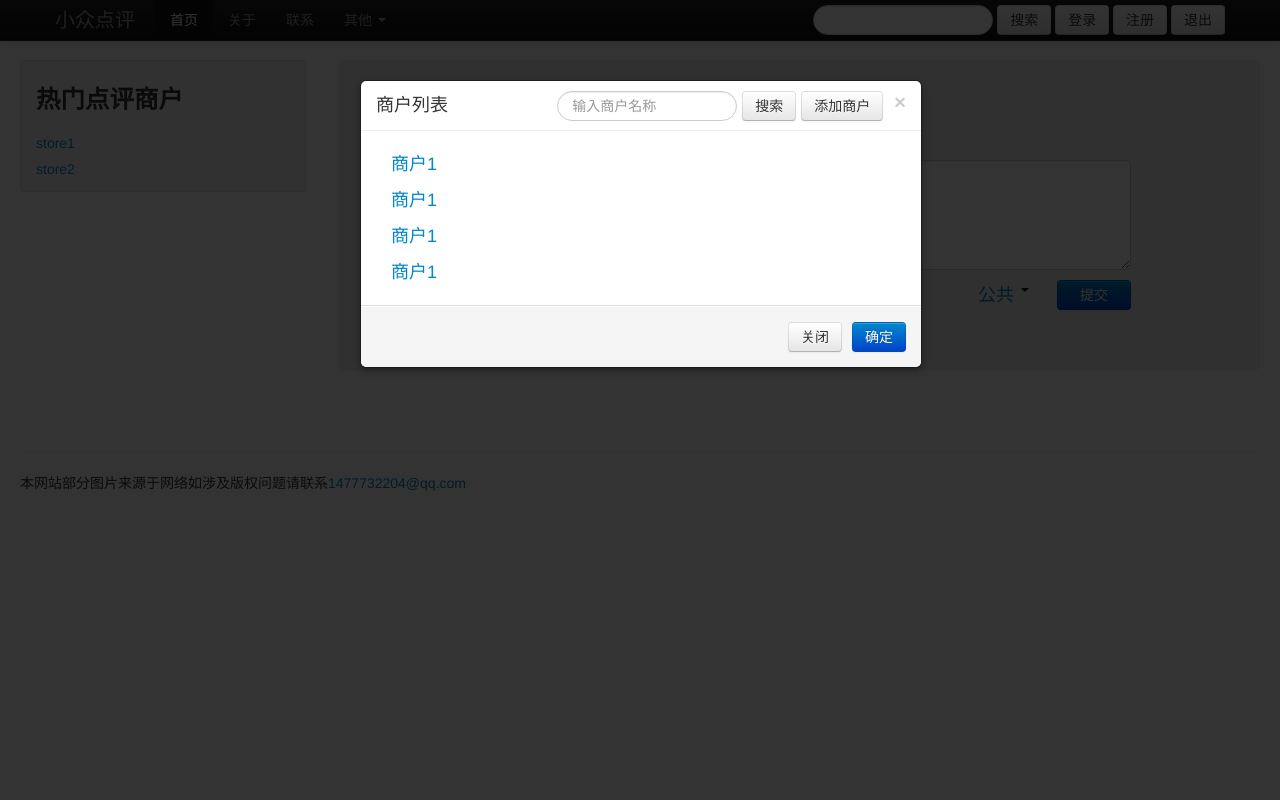
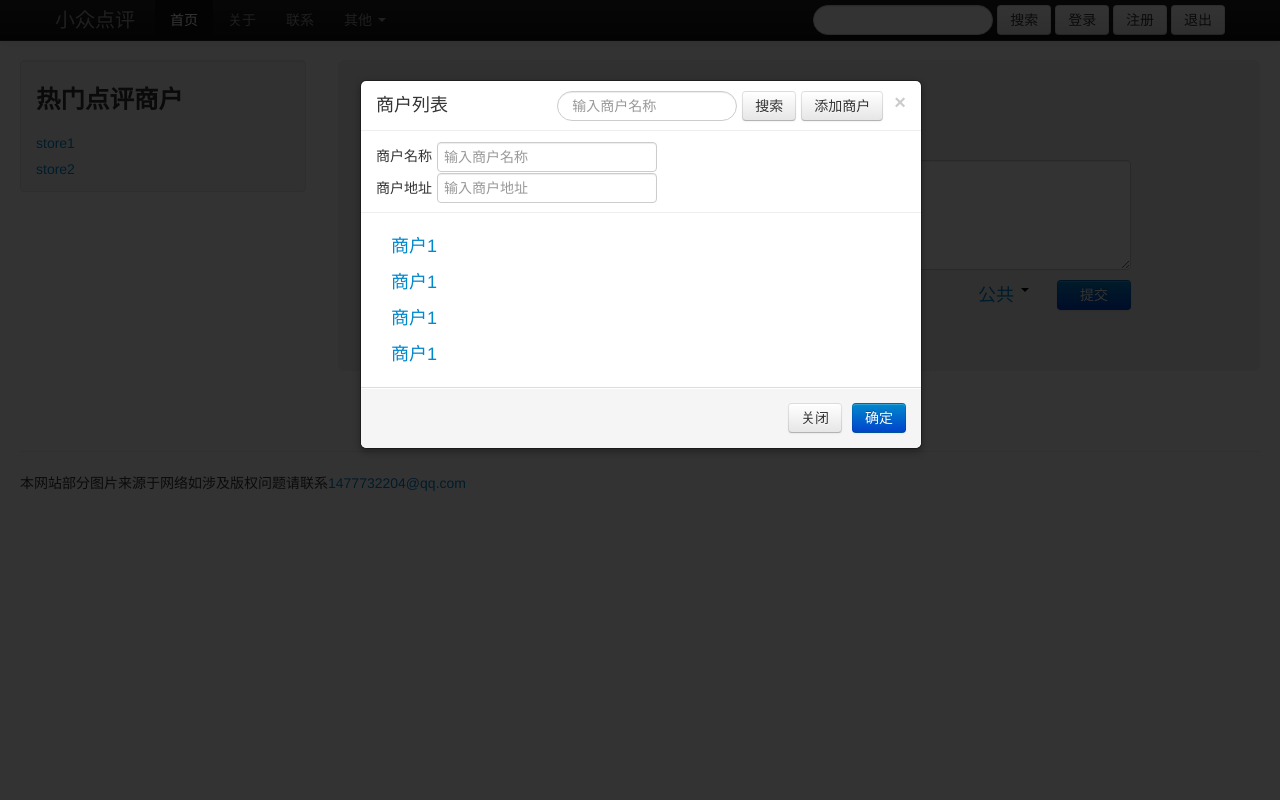
Before and after one commit to hellosysucas/SmallTalk, a Django app: page / in a window 1280 px wide, after a click on "选择点评商户". Run offline with Django 3.2, Linux system fonts and the light colour scheme; parts of the project's set-up code (start-up, migrations or seed data) failed here and were passed over; some libraries are stand-ins or nearby versions.

Commit message:
更新index.html，请看之前的commit

```diff
--- a/mytalk/templates/mytalk/index.html
+++ b/mytalk/templates/mytalk/index.html
@@ -85,6 +85,18 @@
 												<button type="submit" class="btn">添加商户</button>
 											</div>
 										</div>
+
+										<div class="modal-header">
+											<div class="form-inline">
+													<label class="control-label">商户名称</label>
+													<input type="text" placeholder="输入商户名称">
+												</div>
+												<div class="form-inline">
+													<label class="control-label">商户地址</label>
+													<input type="text" placeholder="输入商户地址">
+												</div>
+										</div>
+
 										<div class="modal-body">
 											<ul class="nav nav-list">
 												<li>
```
